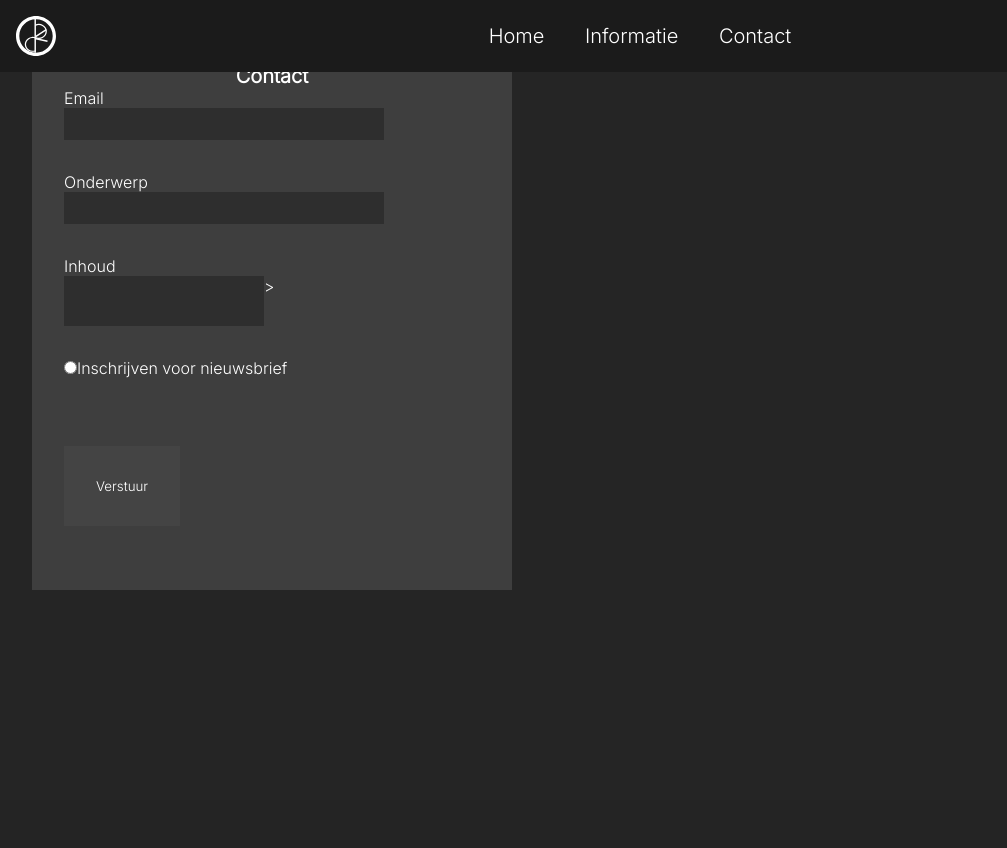
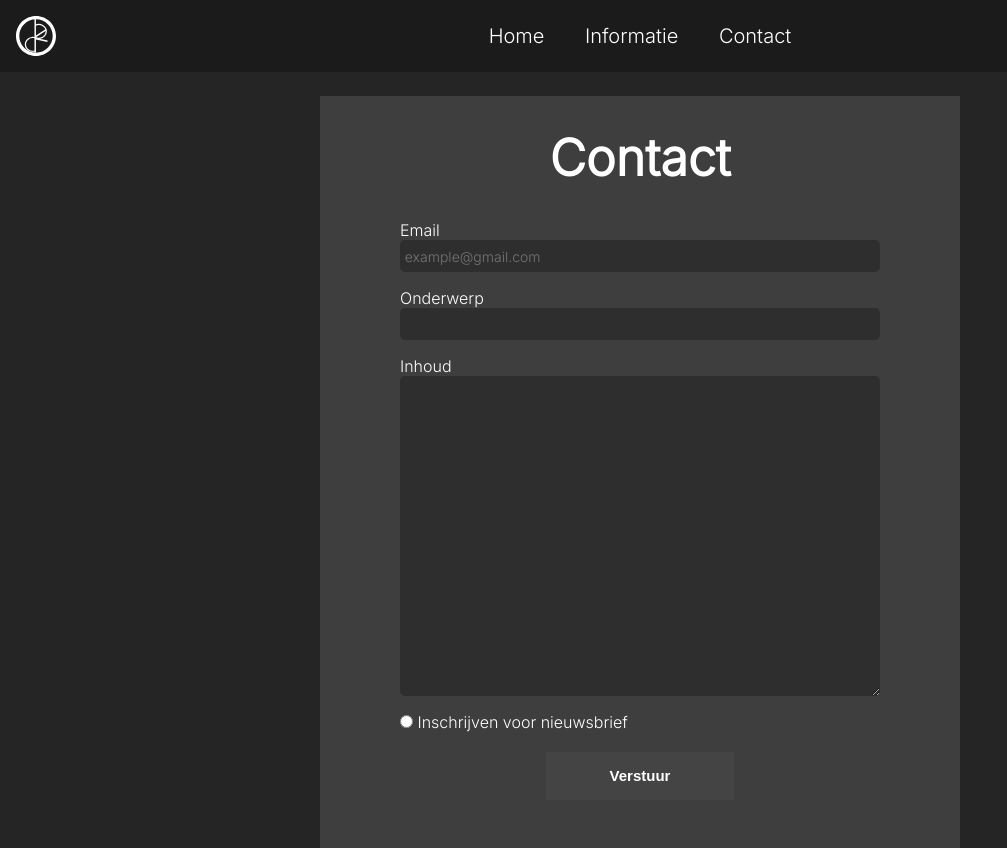
Before and after one commit to TBJ-D/pro-prak4, a PHP site: page /contact.php in a window 1280 px wide. Shown: the whole page, without its empty margins (0-1007 px from the left). Before the commit the page ends 590 px from the top, so only its background shows below. Run offline with PHP 8.4, Linux system fonts and the light colour scheme; style sheets or scripts are compiled from the project's sources.

Commit message:
form styling

```diff
--- a/contact.php
+++ b/contact.php
@@ -1,28 +1,36 @@
 <head>
     <link rel="stylesheet" href="/scss/contact.scss">
 </head>
+
+
 <body>
     <?php
     include_once("header.php");
     ?>
 
-<div class="flex">
-     <div class="form-content">
+    <div class="form-container">
+        <div class="form-background">
 
 
             <form action="">
 
                 <h1>Contact</h1>
                 <label for="email">Email</label><br>
-        <input type="text" id=email><br>
+                <input type="text" id=email placeholder="example@gmail.com"><br>
                 <label for="onderwerp">Onderwerp</label><br>
                 <input type="text" id="onderwerp"><br>
                 <label for="inhoud">Inhoud</label><br>
-        <input type="text" id="inhoud" style="height: 50px; width: 200px; padding: 10px;">><br>
+                <textarea type="text" id="inhoud"></textarea><br>
 
-        <input type="radio" id="radio">Inschrijven voor nieuwsbrief<br>
+
+                <input type="radio" id="radio">
+                <label for="radio">Inschrijven voor nieuwsbrief</label>
+
                 <br><br>
+
+                <div class="submit-container">
                     <input type="submit" value="Verstuur" id="submit">
+                </div>
             </form>
         </div>
     </div>
--- a/scss/contact.scss
+++ b/scss/contact.scss
@@ -2,71 +2,78 @@ body {
     background-color: #252525;
 }
 
-.flex {
+.form-container {
     display: flex;
+    justify-content: center;
+    align-items: center;
 }
 
-.form-content {
+.form-background {
+    background-color: #3E3E3E;
+    display: flex;
+    justify-content: center;
 
+    margin-top: 6rem;
+    padding: 2rem;
+    width: 40rem;
+    height: 47rem;
+}
+
+form {
     font-family: 'Inter';
-
-    background-color: #3E3E3E;
-    margin: 2rem;
     color: white;
 
 
+    >h1 {
+        font-weight: 600;
+        text-align: center;
+        font-size: 50;
+        margin-bottom: 2rem;
 
-    padding: 2rem;
-    width: 30rem;
-    height: fit-content;
+    }
 
 
-}
-
-form {
-
-    >h1 {
-
-        font-style: normal;
-        font-weight: 600;
-        text-align: center;
-    }
-
-    >label {
-        // margin-top: 3rem;
-        // background-color: red;
-    }
-
-    >input {
+    >input,
+    textarea {
         background-color: #2E2E2E;
         border-style: none;
-        margin-bottom: 2rem;
+        margin-bottom: 1rem;
         color: white;
+        font-size: 14px;
+        font-family: 'Inter';
+
+        border-radius: .3rem;
+        padding: .3rem;
     }
 
     #email,
-    #onderwerp {
-        width: 20rem;
+    #onderwerp,
+    #inhoud {
+        width: 30rem;
         height: 2rem;
+
+    }
+
+    #radio {
+        margin-bottom: 0;
+        background-color: red;
+    }
+
+    #inhoud {
+        height: 20rem;
     }
 
     #submit {
-        background-color: red;
-        padding: 2rem;
+        padding: 1em 4rem 1rem 4rem;
         background-color: #444444;
         color: white;
-        font-family: 'Inter';
+        font-weight: bold;
+        font-size: 15;
+        border-style: none;
     }
 
-   #inhoud {
-    height: 20rem;
-    width: 20rem;
-    text-align: left;
-    vertical-align: top;
-   }
-
-
-
-
-    align-items: center;
+    .submit-container {
+        display: flex;
+        justify-content: center;
+    }
 }
```
Lines whose indentation alone changed are shown as unchanged.
